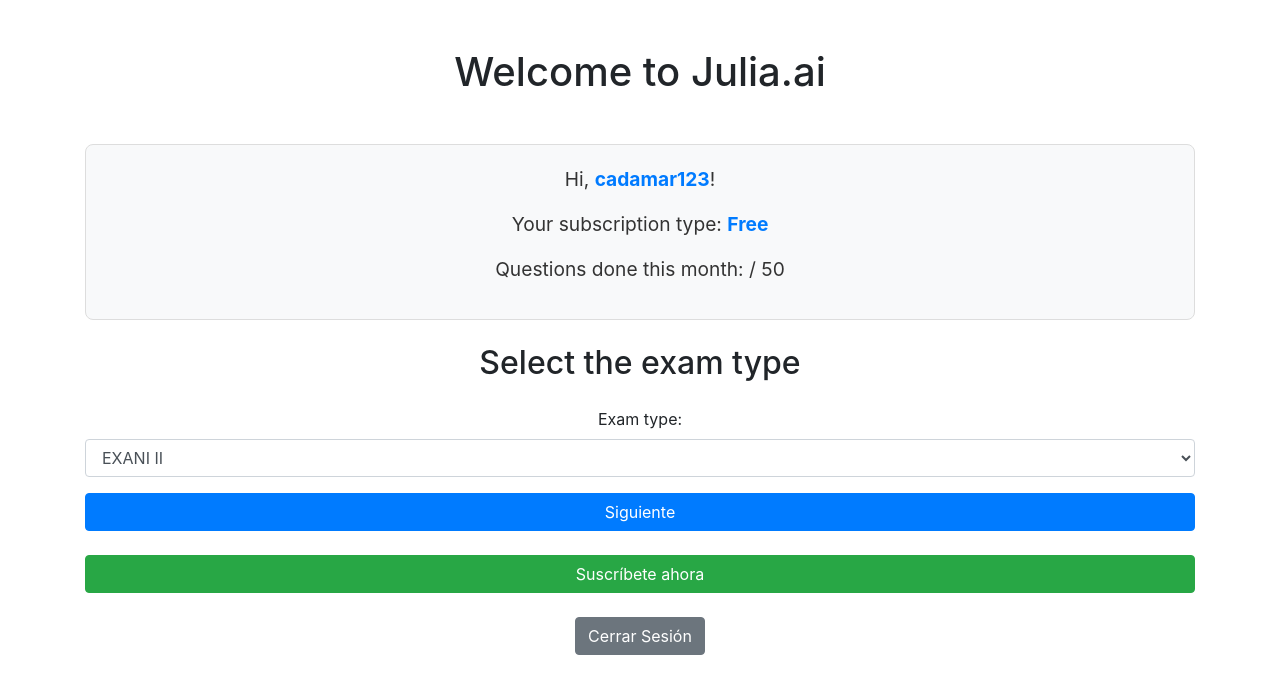
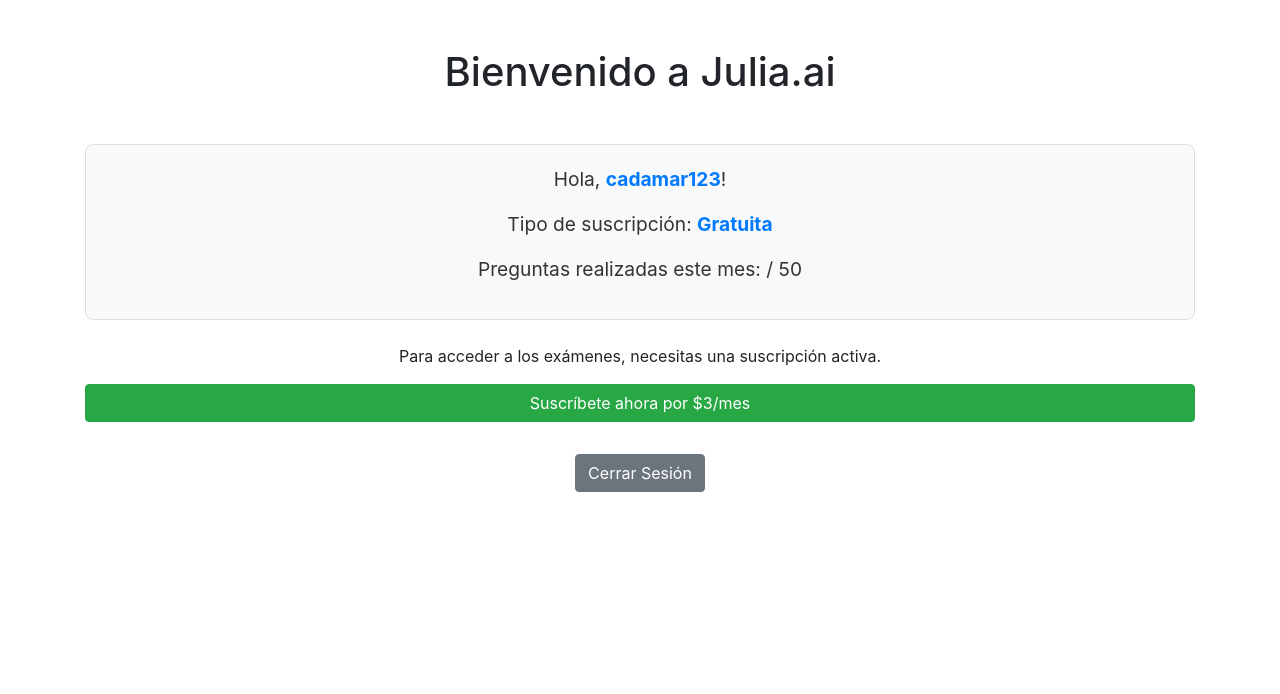
Before and after one commit to Julia-ai1/juliacopiaparaespa-a, a Flask app: page / in a window 1280 px wide. Shown: the top 694 px of the page. Run offline with Flask 3, Linux system fonts and the light colour scheme; a user stored in the database is signed in; some libraries are stand-ins or nearby versions.

Commit message:
prueba 1

```diff
--- a/main.py
+++ b/main.py
@@ -77,24 +77,14 @@ def register():
         username = request.form['username']
         email = request.form['email']
         password = request.form['password']
-        subscription_type = request.form['subscription_type']
-
         new_user = User(username=username, email=email, subscription_type='free')
         new_user.set_password(password)
         db.session.add(new_user)
         db.session.commit()
+        login_user(new_user)
+        return redirect(url_for('subscribe'))  # Redirige al proceso de suscripción
+    return render_template('register.html')
 
-        login_user(new_user)
-
-        if subscription_type in ['pro', 'premium']:
-            # Redirigir a la página de pago
-            return redirect(url_for('subscribe', plan=subscription_type))
-        else:
-            # Si es 'free', redirigir al índice
-            flash('Te has registrado correctamente', 'success')
-            return redirect(url_for('index'))
-
-    return render_template('register.html')
 
 @app.route('/login', methods=['GET', 'POST'])
 def login():
@@ -123,24 +113,14 @@ def logout():
 @app.route('/subscribe', methods=['GET', 'POST'])
 @login_required
 def subscribe():
-    plan = request.args.get('plan', 'pro')  # Por defecto, usa 'pro' si no se especifica
-    payment_links = {
-        'premium': 'https://buy.stripe.com/test_28o8xO2p8aXmeeA8wx',  # Enlace para Premium
-        'pro': 'https://buy.stripe.com/test_28o8xO2p8aXmeeA8wx',      # Enlace para Pro
-    }
+    # Verifica si el usuario ya tiene una suscripción activa
+    if current_user.subscription_type == 'paid':
+        flash('Ya tienes una suscripción activa.', 'info')
+        return redirect(url_for('dashboard'))  # Redirige a una página adecuada
 
-    if request.method == 'POST':
-        subscription_type = request.form['subscription_type']
-        if subscription_type not in payment_links:
-            flash('Tipo de suscripción inválido', 'danger')
-            return redirect(url_for('subscribe'))
-
-        # Almacenamos el tipo de suscripción en la sesión del usuario
-        session['pending_subscription_type'] = subscription_type
-
-        return redirect(payment_links[subscription_type])
-
-    return render_template('subscribe.html', selected_plan=plan)
+    # Enlace de pago de Stripe para la suscripción Premium
+    payment_link = "https://buy.stripe.com/test_28o8xO2p8aXmeeA8wx"  # Tu enlace de pago real de Stripe
+    return redirect(payment_link)
 
 @app.route('/webhook', methods=['POST'])
 def stripe_webhook():
@@ -150,97 +130,60 @@ def stripe_webhook():
 
     try:
         event = stripe.Webhook.construct_event(payload, sig_header, endpoint_secret)
-        print(f"Received event: {event['type']}")  # Debugging line
     except ValueError as e:
-        print(f"Error: {str(e)}")
-        return '', 400
+        # Invalid payload
+        return jsonify({'error': str(e)}), 400
     except stripe.error.SignatureVerificationError as e:
-        print(f"Signature error: {str(e)}")
-        return '', 400
+        # Invalid signature
+        return jsonify({'error': str(e)}), 400
 
+    # Manejo de los eventos de Stripe
     if event['type'] == 'checkout.session.completed':
         session = event['data']['object']
         handle_checkout_session(session)
+    elif event['type'] == 'customer.subscription.deleted':
+        subscription = event['data']['object']
+        handle_subscription_cancellation(subscription)
 
     return '', 200
 
-from flask_login import current_user
-from datetime import datetime, timezone
-
-cache = Cache(app)
-
 def handle_checkout_session(session):
+    # Obtener información del usuario a partir de la sesión
     customer_email = session.get('customer_details', {}).get('email')
     user = User.query.filter_by(email=customer_email).first()
-
-    if not user:
-        print(f"No user found with email: {customer_email}")
-        return
-
-    print(f"User found: {user.username}, current subscription: {user.subscription_type}")
-
-    try:
-        subscription_type = session.get('pending_subscription_type', 'pro')  # Default to 'pro'
-        user.subscription_type = subscription_type
+    if user:
+        user.subscription_type = 'paid'  # Actualizar el tipo de suscripción
         user.subscription_start = datetime.now(timezone.utc)
         user.stripe_subscription_id = session.get('subscription')
+        db.session.commit()
+        print(f"Suscripción del usuario {user.username} actualizada exitosamente.")
 
+def handle_subscription_cancellation(subscription):
+    user = User.query.filter_by(stripe_subscription_id=subscription.id).first()
+    if user:
+        user.subscription_type = 'free'
+        user.stripe_subscription_id = None
         db.session.commit()
-        print(f"User {user.username} subscription updated to: {user.subscription_type}")
-
-        session.pop('pending_subscription_type', None)
-
-        # Clear cache for this user
-        cache.delete(f"user_{user.id}")
-
-        # Update current_user session to reflect changes
-        if current_user.is_authenticated and current_user.id == user.id:
-            login_user(user, remember=True)  # This updates the session with the latest user info
-
-    except Exception as e:
-        print(f"Error updating subscription: {e}")
-        db.session.rollback()
-
+        print(f"Suscripción del usuario {user.username} cancelada.")
 
 from datetime import datetime, timezone
 import stripe
 
-def log_request(func):
-    def wrapper(*args, **kwargs):
-        print(f"Request method: {request.method}, Path: {request.path}")
-        return func(*args, **kwargs)
-    return wrapper
-
 @app.route('/cancel_subscription', methods=['POST'])
 @login_required
-@log_request
 def cancel_subscription():
-    print(f"Autenticado: {current_user.is_authenticated}")
-    print(f"Usuario: {current_user.username if current_user.is_authenticated else 'No autenticado'}")
-    print("Entrando a cancelar suscripción")  # Verificar que se está entrando en la función
     user = current_user
-
     if user.stripe_subscription_id:
-        print(f"Intentando cancelar suscripción con ID: {user.stripe_subscription_id}")  # Verificar ID de Stripe
         try:
-            # Intentar cancelar la suscripción en Stripe
             stripe.Subscription.delete(user.stripe_subscription_id)
-            print("Suscripción cancelada en Stripe")  # Confirmar cancelación en Stripe
-
-            # Actualizar usuario en la base de datos
             user.subscription_type = 'free'
             user.stripe_subscription_id = None
-            user.subscription_start = None
-            user.subscription_end = datetime.now(timezone.utc)
-
             db.session.commit()
-            print("Suscripción actualizada en la base de datos")  # Confirmar actualización en DB
-
             flash('Tu suscripción ha sido cancelada exitosamente. Ahora tienes una cuenta gratuita.', 'success')
         except stripe.error.StripeError as e:
-            print(f"Error al cancelar la suscripción en Stripe: {str(e)}")  # Log de error
-            flash(f'Ocurrió un error al cancelar tu suscripción en Stripe: {str(e)}', 'danger')
-            return redirect(url_for('profile'))
+            flash(f'Ocurrió un error al cancelar tu suscripción: {str(e)}', 'danger')
+    return redirect(url_for('profile'))  # Redirige al perfil o página de inicio
+
 
 
 from flask import render_template, redirect, url_for, flash
@@ -273,10 +216,17 @@ def payment_cancel():
 
 
 @app.route('/select_exam', methods=['POST'])
+@login_required
 def select_exam():
+    # Verifica si el usuario tiene una suscripción activa
+    if current_user.subscription_type != 'paid':
+        flash('Necesitas una suscripción activa para acceder a los exámenes.', 'warning')
+        return redirect(url_for('index'))  # Redirige a la página principal si no está suscrito
+
     exam_type = request.form.get('exam_type')
     if not exam_type:
         return "No se ha seleccionado ningún examen", 400
+
     # Procesar el tipo de examen
     return render_template('speciality.html', exam_type=exam_type)
 
--- a/templates/index.html
+++ b/templates/index.html
@@ -26,35 +26,34 @@
 </head>
 <body>
     <div class="container mt-5">
-        <h1 class="text-center mb-5">Welcome to Julia.ai</h1>
+        <h1 class="text-center mb-5">Bienvenido a Julia.ai</h1>
 
         {% if current_user.is_authenticated %}
             <div class="subscription-card text-center">
-                <p class="subscription-details">Hi, <span class="highlight">{{ current_user.username }}</span>!</p>
+                <p class="subscription-details">Hola, <span class="highlight">{{ current_user.username }}</span>!</p>
                 <p class="subscription-details">
-                    Your subscription type:
+                    Tipo de suscripción:
                     <span class="highlight">
-                        {% if subscription_type == 'pro' %}
-                            Professional
-                        {% elif subscription_type == 'premium' %}
-                            Premium
+                        {% if subscription_type == 'paid' %}
+                            Activa
                         {% else %}
-                            Free
+                            Gratuita
                         {% endif %}
                     </span>
                 </p>
                 <p class="subscription-details">
-                    Questions done this month:
+                    Preguntas realizadas este mes:
                     <span class="highlight">{{ questions_asked }}</span>
                     {% if subscription_type == 'free' %} / 50{% endif %}
                 </p>
             </div>
 
+            {% if subscription_type == 'paid' %}
                 <div class="text-center mt-4">
-                <h2>Select the exam type</h2>
+                    <h2>Selecciona el tipo de examen</h2>
                     <form method="POST" action="/select_exam" class="mt-4">
                         <div class="form-group">
-                        <label for="exam_type">Exam type:</label>
+                            <label for="exam_type">Tipo de examen:</label>
                             <select id="exam_type" name="exam_type" class="form-control" required>
                                 <option value="exani_ii">EXANI II</option>
                                 <option value="baccalaureat">Baccalauréat</option>
@@ -64,18 +63,20 @@
                         <button type="submit" class="btn btn-primary btn-block">Siguiente</button>
                     </form>
                 </div>
+            {% else %}
+                <div class="text-center mt-4">
+                    <p>Para acceder a los exámenes, necesitas una suscripción activa.</p>
+                    <a href="{{ url_for('subscribe') }}" class="btn btn-success btn-block">Suscríbete ahora por $3/mes</a>
+                </div>
+            {% endif %}
 
             <div class="text-center mt-4">
-                {% if subscription_type == 'free' %}
-                    <a href="{{ url_for('subscribe') }}" class="btn btn-success btn-block">Suscríbete ahora</a>
-                {% else %}
+                {% if subscription_type == 'paid' %}
                     <form action="{{ url_for('cancel_subscription') }}" method="post" class="mt-2">
                         <button type="submit" class="btn btn-warning btn-block">Cancelar Suscripción</button>
                     </form>
                 {% endif %}
-            </div>
-            <div class="text-center mt-4">
-                <a href="{{ url_for('logout') }}" class="btn btn-secondary">Cerrar Sesión</a>
+                <a href="{{ url_for('logout') }}" class="btn btn-secondary mt-2">Cerrar Sesión</a>
             </div>
         {% else %}
             <div class="text-center mt-4">
```
Lines whose indentation alone changed are shown as unchanged.
